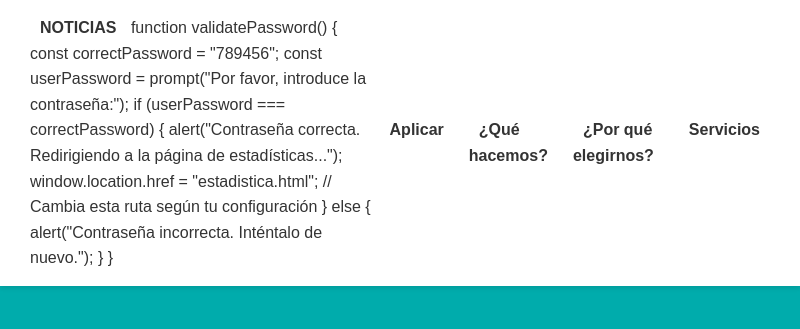
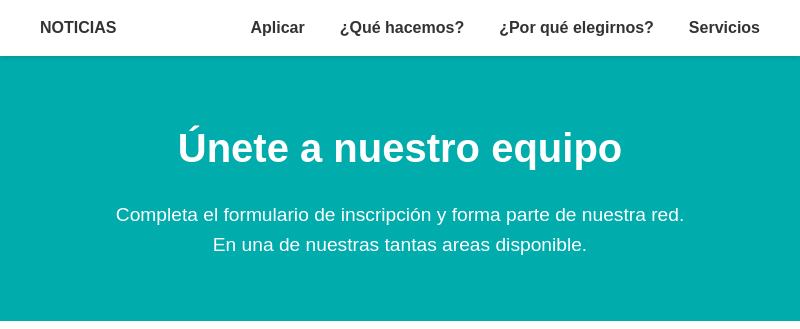
Before and after one commit to valdePc/CARBONE, an Electron app: page index.html in a window 800 px wide. Shown: the top 329 px of the page. Drawn offline with Linux system fonts and the light colour scheme; no server answers.

Commit message:
correcto

```diff
--- a/index.html
+++ b/index.html
@@ -468,22 +468,12 @@ body, html {
 <link rel="manifest" href="./manifest.json">
 
 <body>
-    <button class="floating-button" onclick="validatePassword()">ANT.C</button>
+ <button class="floating-button" onclick="validatePassword()">ANT.C</button>
 <header>
   <nav class="navbar">
         <div class="logo">
             <a href="noticias.html">NOTICIAS</a>
-       function validatePassword() {
-            const correctPassword = "789456";
-            const userPassword = prompt("Por favor, introduce la contraseña:");
-
-            if (userPassword === correctPassword) {
-              alert("Contraseña correcta. Redirigiendo a la página de estadísticas...");
-              window.location.href = "estadistica.html"; // Cambia esta ruta según tu configuración
-            } else {
-              alert("Contraseña incorrecta. Inténtalo de nuevo.");
-            }
-          }  </div>
+        </div>
         <ul class="nav-links">
             <li><a href="#aplicar">Aplicar</a></li>
             <li><a href="#que-hacemos">¿Qué hacemos?</a></li>
@@ -716,8 +706,13 @@ app.listen(3000, () => console.log("Servidor escuchando en el puerto 3000"));
     sections.forEach((section) => {
         observer.observe(section);
     });
+
+
+</script>
+<script>
+    // Función para validar la contraseña
     function validatePassword() {
-      const correctPassword = "789456";
+      const correctPassword = "Carbone24*";
       const userPassword = prompt("Por favor, introduce la contraseña:");
 
       if (userPassword === correctPassword) {
@@ -727,8 +722,8 @@ app.listen(3000, () => console.log("Servidor escuchando en el puerto 3000"));
         alert("Contraseña incorrecta. Inténtalo de nuevo.");
       }
     }
+  </script>
 
-</script>
 
 
 </body>
```
